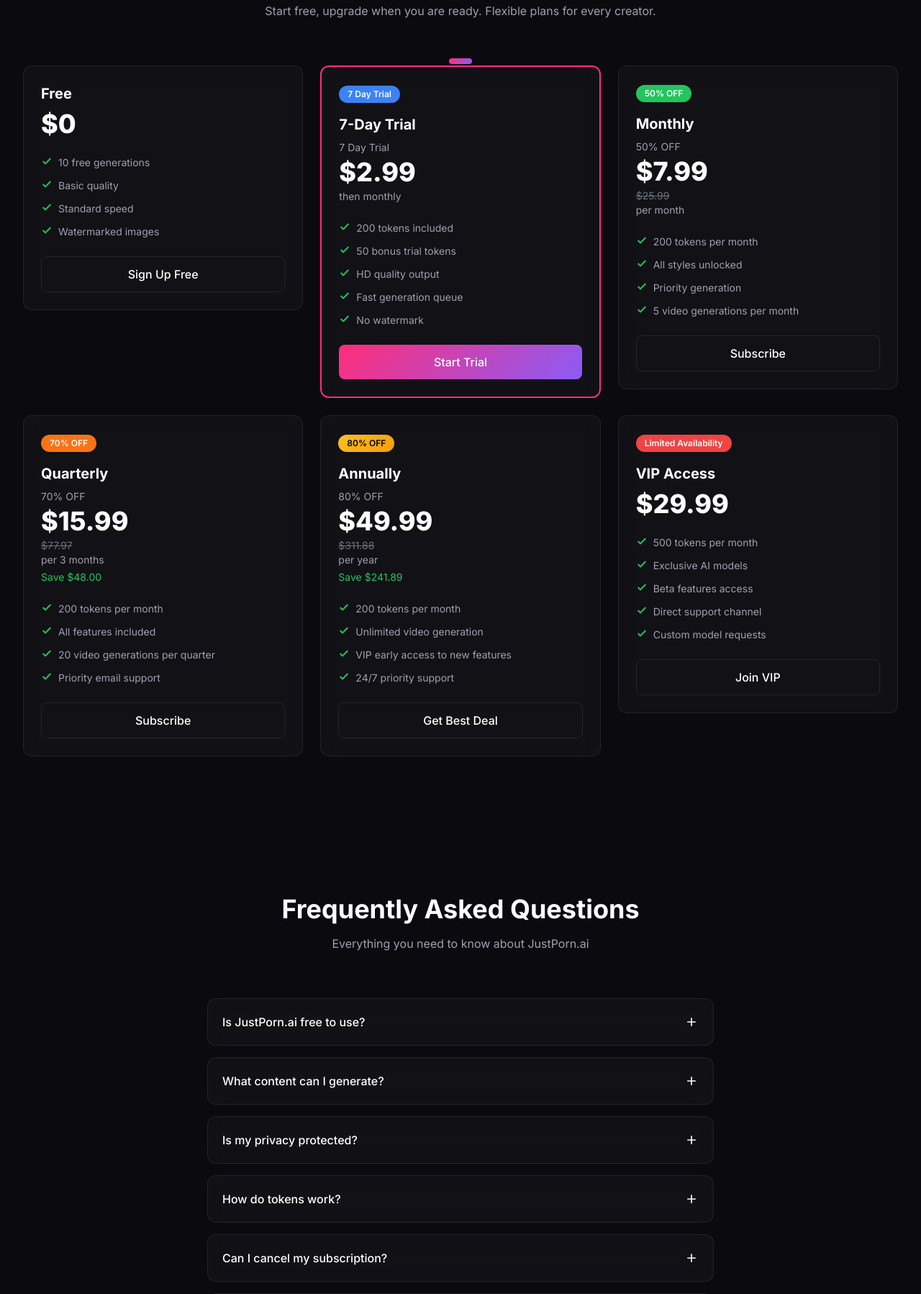
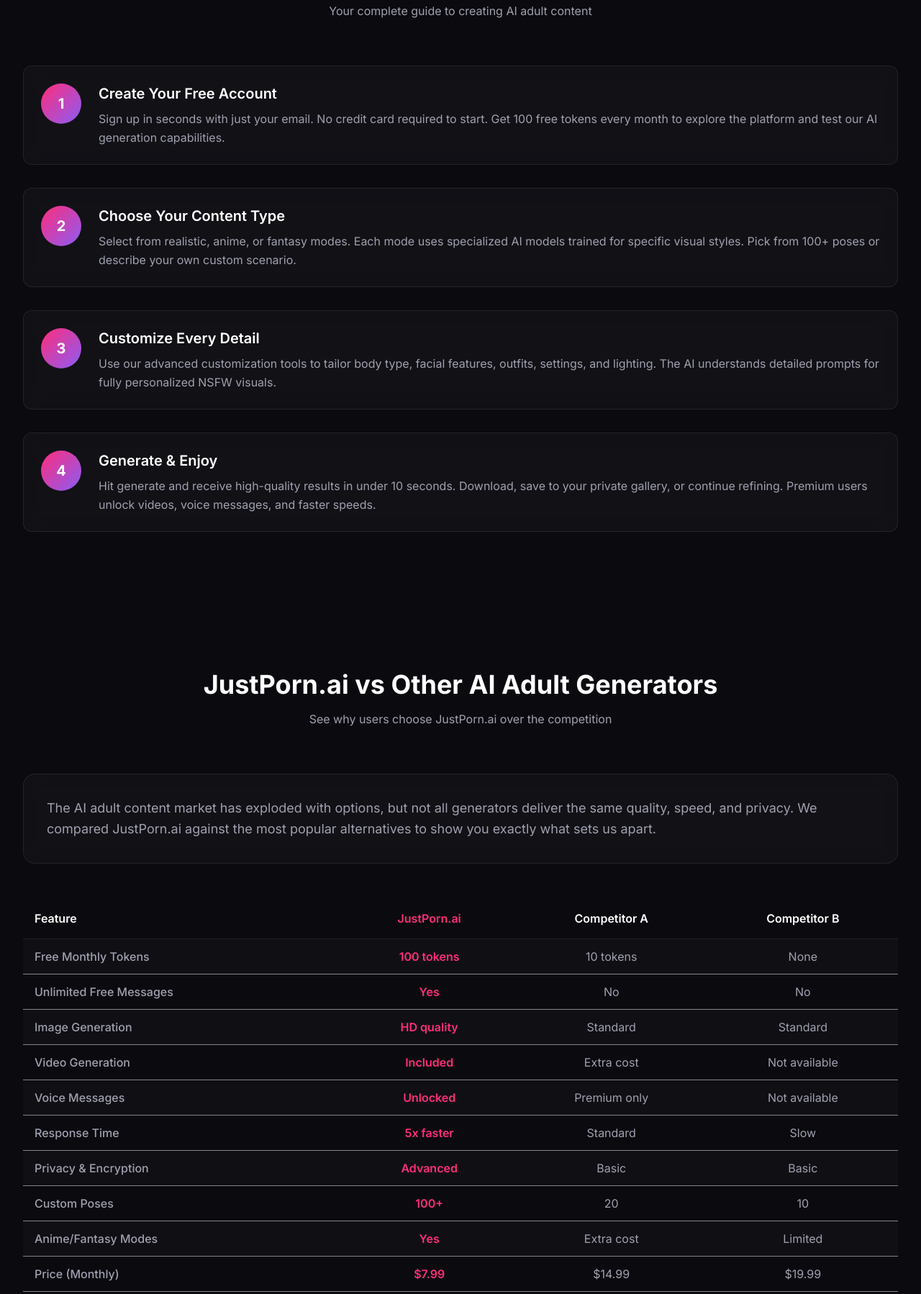
Before and after one commit to ai-affi/justporn-ai.com, a website: page index.html in a window 1280 px wide. Shown: the part 2165-3963 px from the top of the page at 72% size. Drawn offline with nearby package versions, Linux system fonts and the light colour scheme.

Commit message:
Update pricing + add How It Works detailed + Comparison sections (~1000 words)

```diff
--- a/content.json
+++ b/content.json
@@ -66,7 +66,7 @@
     ]
   },
   "how_it_works": {
-    "title": "How It Works",
+    "title": "How Does JustPorn.ai Work?",
     "subtitle": "Get started in minutes with our simple 4-step process",
     "steps": [
       {
@@ -89,12 +89,81 @@
         "title": "Generate",
         "description": "Get your custom AI content instantly. Download, save, or create more."
       }
-    ]
+    ],
+    "detailed": {
+      "title": "How Does JustPorn.ai Work?",
+      "subtitle": "Your complete guide to creating AI adult content",
+      "steps": [
+        {
+          "step": 1,
+          "title": "Create Your Free Account",
+          "description": "Sign up in seconds with just your email. No credit card required to start. Get 100 free tokens every month to explore the platform and test our AI generation capabilities."
+        },
+        {
+          "step": 2,
+          "title": "Choose Your Content Type",
+          "description": "Select from realistic, anime, or fantasy modes. Each mode uses specialized AI models trained for specific visual styles. Pick from 100+ poses or describe your own custom scenario."
+        },
+        {
+          "step": 3,
+          "title": "Customize Every Detail",
+          "description": "Use our advanced customization tools to tailor body type, facial features, outfits, settings, and lighting. The AI understands detailed prompts for fully personalized NSFW visuals."
+        },
+        {
+          "step": 4,
+          "title": "Generate & Enjoy",
+          "description": "Hit generate and receive high-quality results in under 10 seconds. Download, save to your private gallery, or continue refining. Premium users unlock videos, voice messages, and faster speeds."
+        }
+      ]
+    }
+  },
+  "comparison": {
+    "title": "JustPorn.ai vs Other AI Adult Generators",
+    "subtitle": "See why users choose JustPorn.ai over the competition",
+    "intro": "The AI adult content market has exploded with options, but not all generators deliver the same quality, speed, and privacy. We compared JustPorn.ai against the most popular alternatives to show you exactly what sets us apart.",
+    "table": {
+      "headers": ["Feature", "JustPorn.ai", "Competitor A", "Competitor B"],
+      "rows": [
+        ["Free Monthly Tokens", "100 tokens", "10 tokens", "None"],
+        ["Unlimited Free Messages", "Yes", "No", "No"],
+        ["Image Generation", "HD quality", "Standard", "Standard"],
+        ["Video Generation", "Included", "Extra cost", "Not available"],
+        ["Voice Messages", "Unlocked", "Premium only", "Not available"],
+        ["Response Time", "5x faster", "Standard", "Slow"],
+        ["Privacy & Encryption", "Advanced", "Basic", "Basic"],
+        ["Custom Poses", "100+", "20", "10"],
+        ["Anime/Fantasy Modes", "Yes", "Extra cost", "Limited"],
+        ["Price (Monthly)", "$7.99", "$14.99", "$19.99"]
+      ]
+    },
+    "sections": [
+      {
+        "title": "More Free Value",
+        "content": "While most competitors offer 10 or fewer free generations, JustPorn.ai gives you 100 free tokens every single month plus unlimited free messages. Test the platform thoroughly before committing to premium."
+      },
+      {
+        "title": "Faster Generation Speed",
+        "content": "Our optimized infrastructure delivers results up to 5x faster than competing platforms. What takes 30-60 seconds elsewhere happens in under 10 seconds on JustPorn.ai."
+      },
+      {
+        "title": "Complete Feature Set",
+        "content": "Unlike competitors that lock videos and voice behind expensive tiers, JustPorn.ai includes video generation, voice messages, and photo unlocking in all premium plans."
+      },
+      {
+        "title": "Better Privacy Protection",
+        "content": "We use advanced encryption and never share your data. Your generations are private by default with no watermarks on premium content."
+      }
+    ],
+    "cta": "Experience the Difference - Try JustPorn.ai Free"
   },
   "pricing": {
     "title": "Choose Your Plan",
-    "subtitle": "Start free, upgrade when you are ready. Flexible plans for every creator.",
+    "subtitle": "Limited Time Offer - Up to 75% off your first subscription!",
     "most_popular": "Most Popular",
+    "promo_label": "Limited Time Offer",
+    "promo_text": "Up to 75% of your first subscription!",
+    "pay_by": "Pay by:",
+    "promocode": "Promocode",
     "plans": [
       {
         "id": "free",
@@ -104,10 +173,13 @@
         "price": "$0",
         "period": "forever",
         "features": [
-          "10 free generations",
-          "Basic quality",
-          "Standard speed",
-          "Watermarked images"
+          "Unlimited Free Messages",
+          "100 Free Tokens a Month",
+          "Generate Images & Unlock Photos",
+          "Unlock Voice Messages",
+          "Unlock Videos",
+          "5x Faster Response time",
+          "Unlock all premium features"
         ],
         "cta_text": "Sign Up Free",
         "popular": false
@@ -119,16 +191,14 @@
         "badge_color": "blue",
         "price_initial": "$2.99",
         "price_rebill": "$14.99",
-        "period": "then monthly",
+        "period": "for 7 days",
         "features": [
-          "200 tokens included",
-          "50 bonus trial tokens",
-          "HD quality output",
-          "Fast generation queue",
-          "No watermark"
+          "All Premium features + 50 tokens",
+          "Full access for 7 days",
+          "Cancel anytime"
         ],
         "cta_text": "Start Trial",
-        "popular": true
+        "popular": false
       },
       {
         "id": "monthly",
@@ -137,32 +207,33 @@
         "badge_color": "green",
         "price_initial": "$7.99",
         "price_rebill": "$14.99",
-        "price_old": "$25.99",
-        "period": "per month",
+        "price_old": "$14.99",
+        "save_amount": "$7.00",
+        "period": "/month",
         "features": [
+          "All Premium features",
           "200 tokens per month",
-          "All styles unlocked",
           "Priority generation",
-          "5 video generations per month"
+          "No watermark"
         ],
         "cta_text": "Subscribe",
-        "popular": false
+        "popular": true
       },
       {
         "id": "quarterly",
-        "name": "Quarterly",
+        "name": "Per 3 Months",
         "badge": "70% OFF",
         "badge_color": "orange",
         "price_initial": "$15.99",
         "price_rebill": "$29.99",
-        "price_old": "$77.97",
-        "save_amount": "$48.00",
-        "period": "per 3 months",
+        "price_old": "$29.99",
+        "save_amount": "$14.00",
+        "period": "$5.33/month",
         "features": [
+          "All Premium features",
           "200 tokens per month",
-          "All features included",
-          "20 video generations per quarter",
-          "Priority email support"
+          "Priority support",
+          "Save $14.00"
         ],
         "cta_text": "Subscribe",
         "popular": false
@@ -174,14 +245,14 @@
         "badge_color": "gold",
         "price_initial": "$49.99",
         "price_rebill": "$89.99",
-        "price_old": "$311.88",
-        "save_amount": "$241.89",
-        "period": "per year",
+        "price_old": "$89.99",
+        "save_amount": "$40.00",
+        "period": "$4.17/month",
         "features": [
+          "All Premium features",
           "200 tokens per month",
-          "Unlimited video generation",
-          "VIP early access to new features",
-          "24/7 priority support"
+          "VIP early access",
+          "Save $40.00"
         ],
         "cta_text": "Get Best Deal",
         "popular": false
@@ -192,7 +263,7 @@
         "badge": "Limited Availability",
         "badge_color": "red",
         "price": "$29.99",
-        "period": "per month",
+        "period": "/month",
         "features": [
           "500 tokens per month",
           "Exclusive AI models",
@@ -211,7 +282,7 @@
     "items": [
       {
         "question": "Is JustPorn.ai free to use?",
-        "answer": "Yes, you can start for free with 10 generations. Premium plans unlock unlimited creation and advanced features like HD quality, video generation, and priority processing."
+        "answer": "Yes! You get unlimited free messages and 100 free tokens every month. Premium plans unlock additional features like faster generation, video creation, and more tokens."
       },
       {
         "question": "What content can I generate?",
@@ -223,7 +294,7 @@
       },
       {
         "question": "How do tokens work?",
-        "answer": "Each generation costs tokens. Free users get 10 tokens to start. Paid plans include monthly token allowances (200-500 depending on your plan). Additional tokens can be purchased anytime from your account."
+        "answer": "Each generation costs tokens. Free users get 100 tokens monthly. Paid plans include monthly token allowances (200-500 depending on your plan). Additional tokens can be purchased anytime from your account."
       },
       {
         "question": "Can I cancel my subscription?",
--- a/index.html
+++ b/index.html
@@ -233,6 +233,48 @@
     </div>
   </section>
 
+  <!-- HOW DOES JUSTPORN.AI WORK - DETAILED -->
+  <section id="how-detailed" class="py-24 relative">
+    <div class="max-w-7xl mx-auto px-4 sm:px-6 lg:px-8">
+      <div class="text-center mb-16 scroll-reveal">
+        <h2 class="text-3xl sm:text-4xl font-bold mb-4" data-i18n="how_it_works.detailed.title"></h2>
+        <p class="text-jp-text-secondary max-w-2xl mx-auto" data-i18n="how_it_works.detailed.subtitle"></p>
+      </div>
+
+      <div class="space-y-8" id="how-detailed-grid">
+        <!-- Detailed steps injected via JS from JSON -->
+      </div>
+    </div>
+  </section>
+
+  <!-- COMPARISON SECTION -->
+  <section id="comparison" class="py-24 relative">
+    <div class="max-w-7xl mx-auto px-4 sm:px-6 lg:px-8">
+      <div class="text-center mb-16 scroll-reveal">
+        <h2 class="text-3xl sm:text-4xl font-bold mb-4" data-i18n="comparison.title"></h2>
+        <p class="text-jp-text-secondary max-w-2xl mx-auto" data-i18n="comparison.subtitle"></p>
+      </div>
+
+      <div class="glass rounded-2xl p-8 mb-12 scroll-reveal">
+        <p class="text-jp-text-secondary text-lg leading-relaxed" data-i18n="comparison.intro"></p>
+      </div>
+
+      <div class="overflow-x-auto mb-12 scroll-reveal">
+        <table class="w-full text-left" id="comparison-table">
+          <!-- Comparison table injected via JS from JSON -->
+        </table>
+      </div>
+
+      <div class="grid md:grid-cols-2 gap-6 mb-12" id="comparison-sections">
+        <!-- Comparison sections injected via JS from JSON -->
+      </div>
+
+      <div class="text-center scroll-reveal">
+        <a href="#pricing" class="inline-block px-10 py-5 text-lg font-semibold text-white gradient-cta rounded-xl hover:opacity-90 transition-opacity glow-rose" data-i18n="comparison.cta"></a>
+      </div>
+    </div>
+  </section>
+
   <!-- PRICING SECTION -->
   <section id="pricing" class="py-24 relative">
     <div class="max-w-7xl mx-auto px-4 sm:px-6 lg:px-8">
@@ -363,6 +405,8 @@
     function renderDynamicContent() {
       renderFeatures();
       renderSteps();
+      renderHowDetailed();
+      renderComparison();
       renderPricing();
       renderFAQ();
       renderTrustBadges();
@@ -408,6 +452,69 @@
           <p class="text-sm text-jp-text-secondary">${s.description}</p>
         </div>
       `).join('');
+    }
+
+    function renderHowDetailed() {
+      const container = document.getElementById('how-detailed-grid');
+      const detailed = i18nData.how_it_works?.detailed?.steps || [];
+
+      container.innerHTML = detailed.map((s, i) => `
+        <div class="glass rounded-xl p-6 card-hover scroll-reveal flex gap-6 items-start" style="transition-delay: ${i * 0.1}s">
+          <div class="flex-shrink-0 w-14 h-14 rounded-full gradient-cta flex items-center justify-center text-white font-bold text-xl">
+            ${s.step}
+          </div>
+          <div>
+            <h3 class="text-xl font-semibold mb-2">${s.title}</h3>
+            <p class="text-jp-text-secondary leading-relaxed">${s.description}</p>
+          </div>
+        </div>
+      `).join('');
+    }
+
+    function renderComparison() {
+      const tableContainer = document.getElementById('comparison-table');
+      const sectionsContainer = document.getElementById('comparison-sections');
+      const comparison = i18nData.comparison || {};
+
+      // Render table
+      if (comparison.table) {
+        const headers = comparison.table.headers || [];
+        const rows = comparison.table.rows || [];
+
+        tableContainer.innerHTML = `
+          <thead>
+            <tr class="border-b border-jp-border">
+              ${headers.map((h, i) => `
+                <th class="py-4 px-4 ${i === 0 ? 'text-left' : 'text-center'} ${i === 1 ? 'text-jp-rose' : ''} font-semibold">${h}</th>
+              `).join('')}
+            </tr>
+          </thead>
+          <tbody>
+            ${rows.map((row, ri) => `
+              <tr class="border-b border-jp-border/50 ${ri % 2 === 0 ? 'bg-white/[0.02]' : ''}">
+                ${row.map((cell, ci) => `
+                  <td class="py-3 px-4 ${ci === 0 ? 'text-left font-medium' : 'text-center'} ${ci === 1 ? 'text-jp-rose font-semibold' : 'text-jp-text-secondary'}">
+                    ${cell}
+                  </td>
+                `).join('')}
+              </tr>
+            `).join('')}
+          </tbody>
+        `;
+      }
+
+      // Render sections
+      if (comparison.sections) {
+        sectionsContainer.innerHTML = comparison.sections.map((s, i) => `
+          <div class="glass rounded-xl p-6 card-hover scroll-reveal" style="transition-delay: ${i * 0.1}s">
+            <h3 class="text-lg font-semibold mb-3 flex items-center gap-2">
+              <svg width="20" height="20" viewBox="0 0 24 24" fill="none" stroke="#ff2d7a" stroke-width="2"><path d="M5 13l4 4L19 7"/></svg>
+              ${s.title}
+            </h3>
+            <p class="text-sm text-jp-text-secondary leading-relaxed">${s.content}</p>
+          </div>
+        `).join('');
+      }
     }
 
     function renderPricing() {
```
